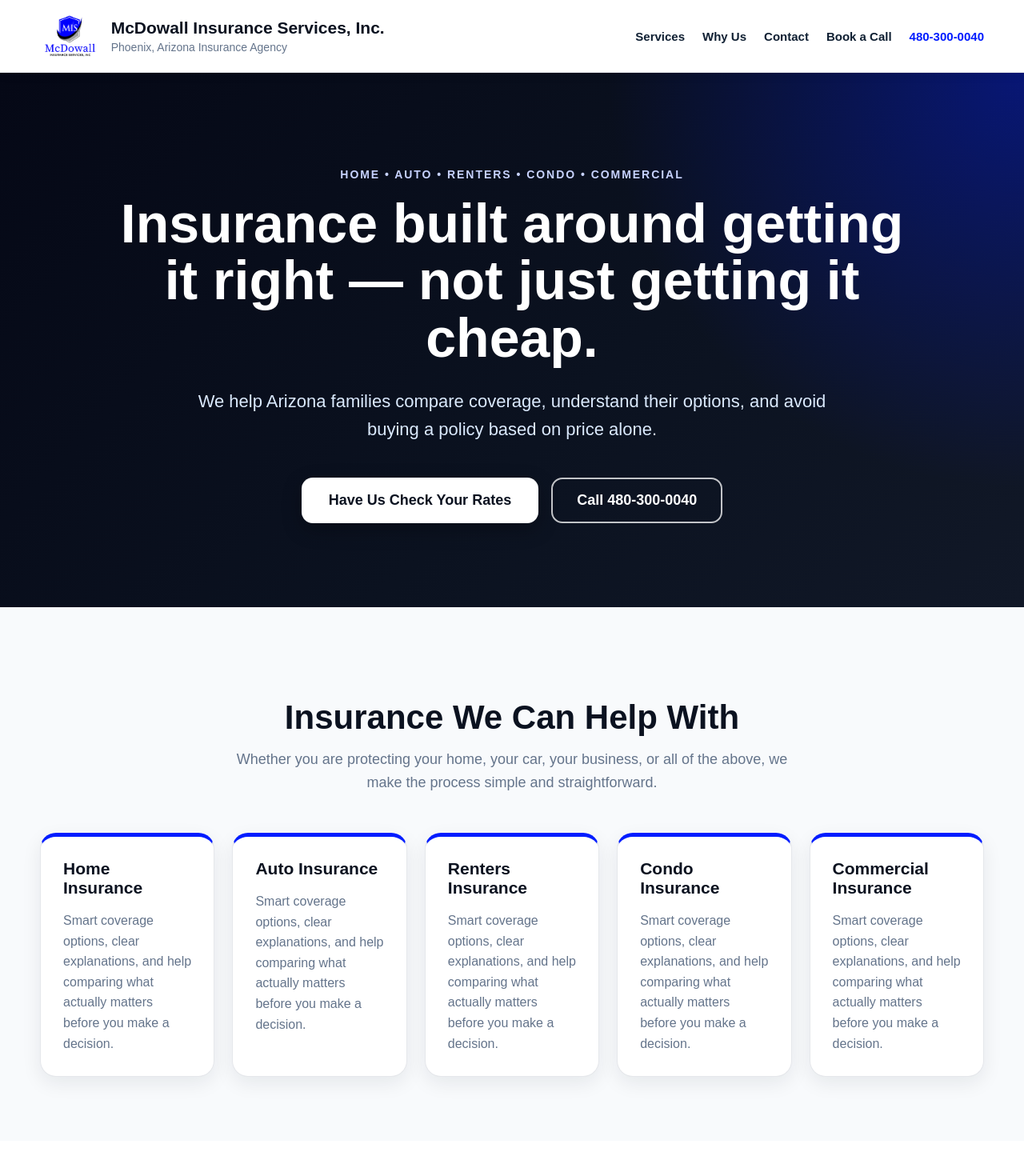
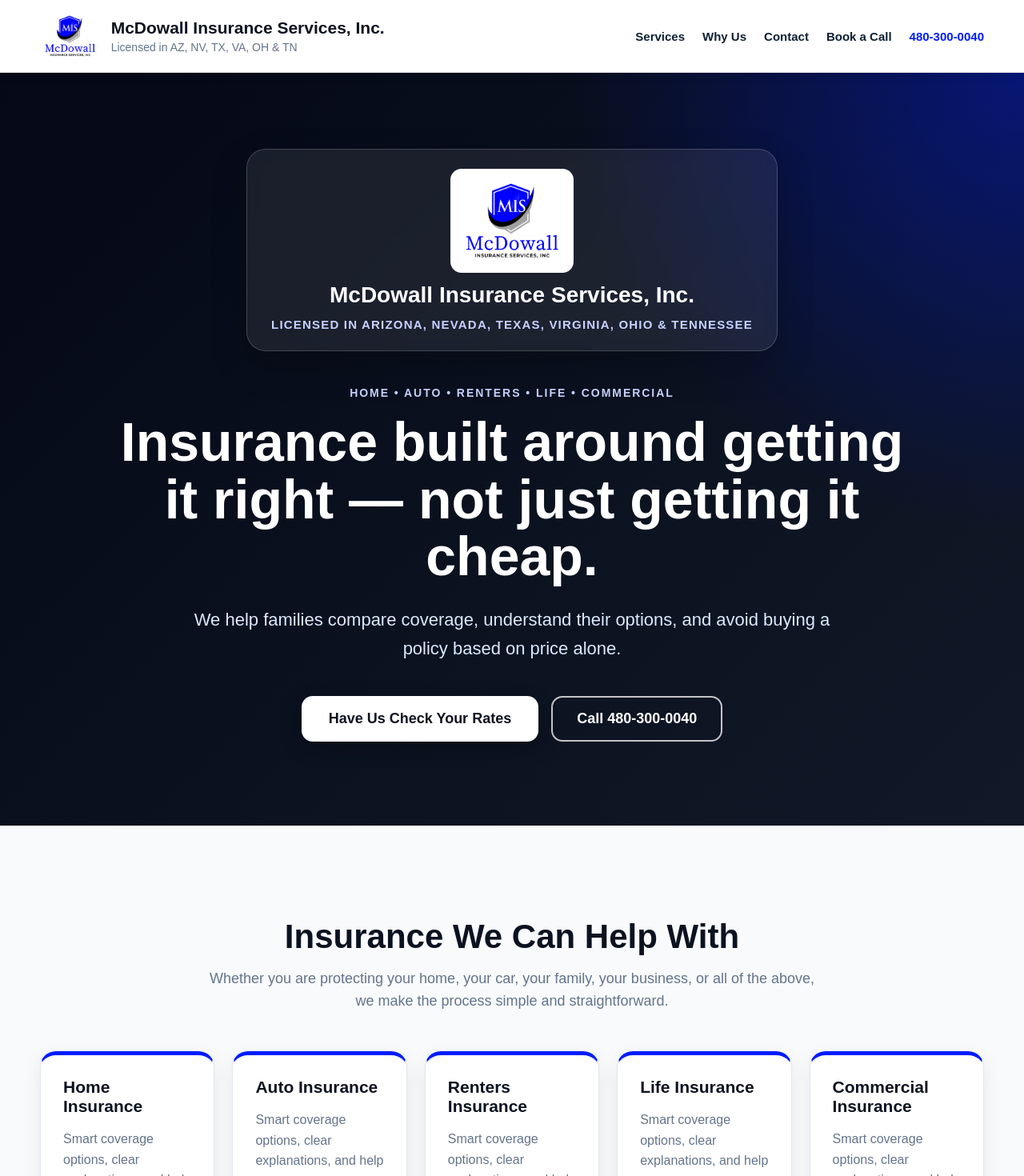
Before and after one commit to MarkMcD23/mcdowall-insurance-site, a Next.js app: page / in a window 1280 px wide. Shown: the top 1470 px of the page at 80% size. Built offline with nearby package versions, Linux system fonts and the light colour scheme.

Commit message:
Update page.tsx

```diff
--- a/app/page.tsx
+++ b/app/page.tsx
@@ -61,7 +61,7 @@
                   marginTop: "4px",
                 }}
               >
-                Phoenix, Arizona Insurance Agency
+                Licensed in AZ, NV, TX, VA, OH & TN
               </div>
             </div>
           </a>
@@ -99,7 +99,7 @@
           background:
             "radial-gradient(circle at top right, rgba(0, 28, 255, 0.38), transparent 36%), linear-gradient(135deg, #050816 0%, #0b1220 58%, #111827 100%)",
           color: "white",
-          padding: "105px 20px",
+          padding: "95px 20px 105px 20px",
           textAlign: "center",
           position: "relative",
           overflow: "hidden",
@@ -107,12 +107,64 @@
       >
         <div
           style={{
-            maxWidth: "1000px",
+            maxWidth: "1050px",
             margin: "0 auto",
             position: "relative",
             zIndex: 1,
           }}
         >
+          <div
+            style={{
+              display: "inline-flex",
+              flexDirection: "column",
+              alignItems: "center",
+              gap: "12px",
+              background: "rgba(255,255,255,0.08)",
+              border: "1px solid rgba(255,255,255,0.18)",
+              borderRadius: "24px",
+              padding: "24px 30px",
+              marginBottom: "30px",
+              boxShadow: "0 18px 45px rgba(0,0,0,0.24)",
+              backdropFilter: "blur(8px)",
+            }}
+          >
+            <img
+              src="/logo.jpg"
+              alt="McDowall Insurance Services logo"
+              style={{
+                height: "130px",
+                width: "auto",
+                display: "block",
+                borderRadius: "14px",
+                background: "white",
+                padding: "8px",
+              }}
+            />
+
+            <div
+              style={{
+                fontSize: "28px",
+                fontWeight: "bold",
+                color: "#ffffff",
+                lineHeight: "1.15",
+              }}
+            >
+              McDowall Insurance Services, Inc.
+            </div>
+
+            <div
+              style={{
+                color: "#c7d2fe",
+                fontSize: "15px",
+                fontWeight: 700,
+                letterSpacing: "0.08em",
+                textTransform: "uppercase",
+              }}
+            >
+              Licensed in Arizona, Nevada, Texas, Virginia, Ohio & Tennessee
+            </div>
+          </div>
+
           <p
             style={{
               textTransform: "uppercase",
@@ -123,7 +175,7 @@
               marginBottom: "18px",
             }}
           >
-            Home • Auto • Renters • Condo • Commercial
+            Home • Auto • Renters • Life • Commercial
           </p>
 
           <h1
@@ -146,8 +198,8 @@
               color: "#dbeafe",
             }}
           >
-            We help Arizona families compare coverage, understand their options,
-            and avoid buying a policy based on price alone.
+            We help families compare coverage, understand their options, and
+            avoid buying a policy based on price alone.
           </p>
 
           <div
@@ -221,13 +273,14 @@
               textAlign: "center",
               color: "#64748b",
               fontSize: "18px",
-              maxWidth: "720px",
+              maxWidth: "760px",
               margin: "0 auto 48px auto",
               lineHeight: "1.6",
             }}
           >
-            Whether you are protecting your home, your car, your business, or
-            all of the above, we make the process simple and straightforward.
+            Whether you are protecting your home, your car, your family, your
+            business, or all of the above, we make the process simple and
+            straightforward.
           </p>
 
           <div
@@ -241,7 +294,7 @@
               "Home Insurance",
               "Auto Insurance",
               "Renters Insurance",
-              "Condo Insurance",
+              "Life Insurance",
               "Commercial Insurance",
             ].map((service) => (
               <div
@@ -352,8 +405,8 @@
                 text: "Home and auto bundles can create meaningful savings when the coverage is structured correctly.",
               },
               {
-                title: "Real agency support",
-                text: "You get help from people who know Arizona insurance, not a random call center reading from a script.",
+                title: "Multi-state support",
+                text: "We are licensed in Arizona, Nevada, Texas, Virginia, Ohio, and Tennessee.",
               },
             ].map((item) => (
               <div
@@ -590,7 +643,7 @@
             />
             <span>
               © {new Date().getFullYear()} McDowall Insurance Services, Inc.
-              Phoenix, Arizona.
+              Licensed in Arizona, Nevada, Texas, Virginia, Ohio, and Tennessee.
             </span>
           </div>
 
```
